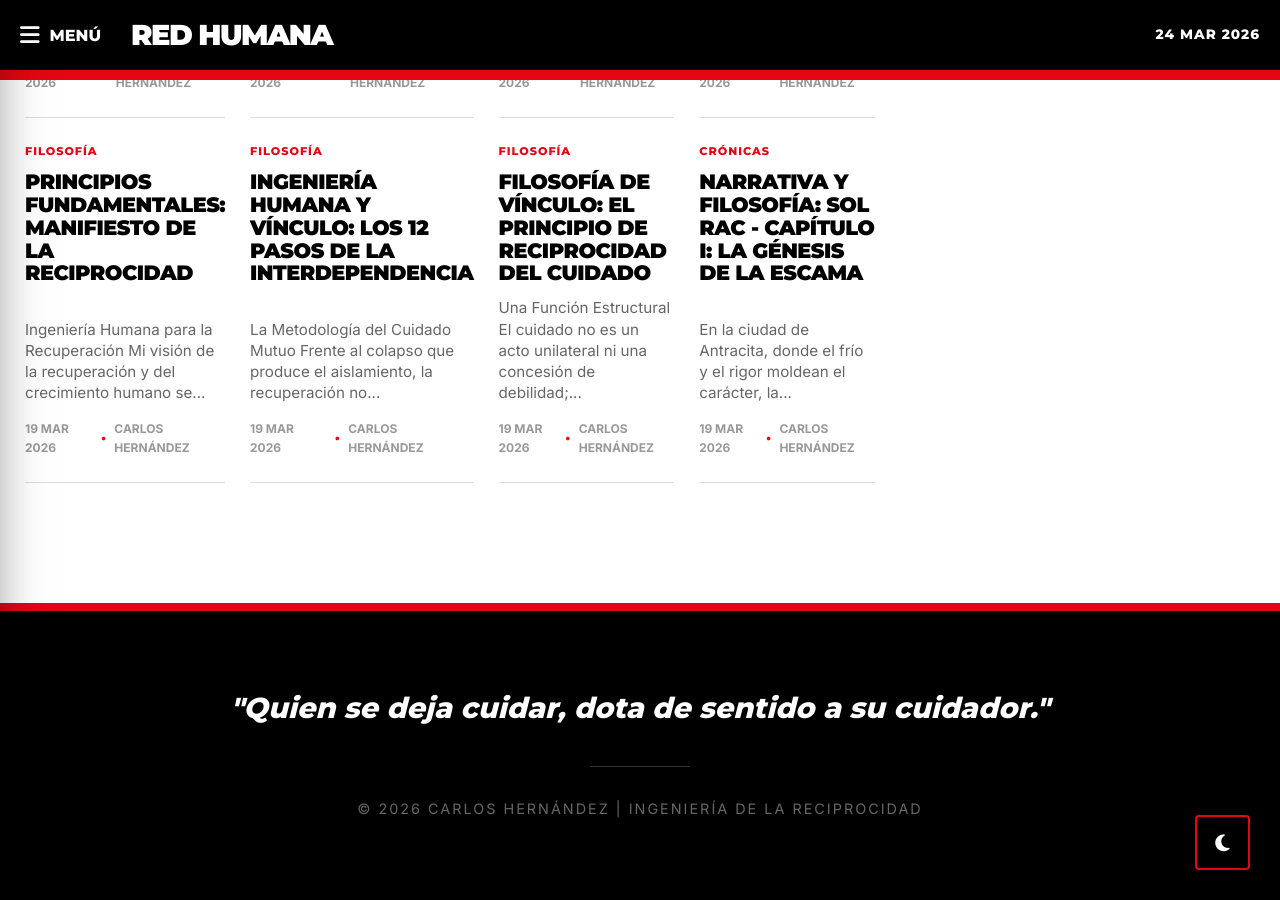
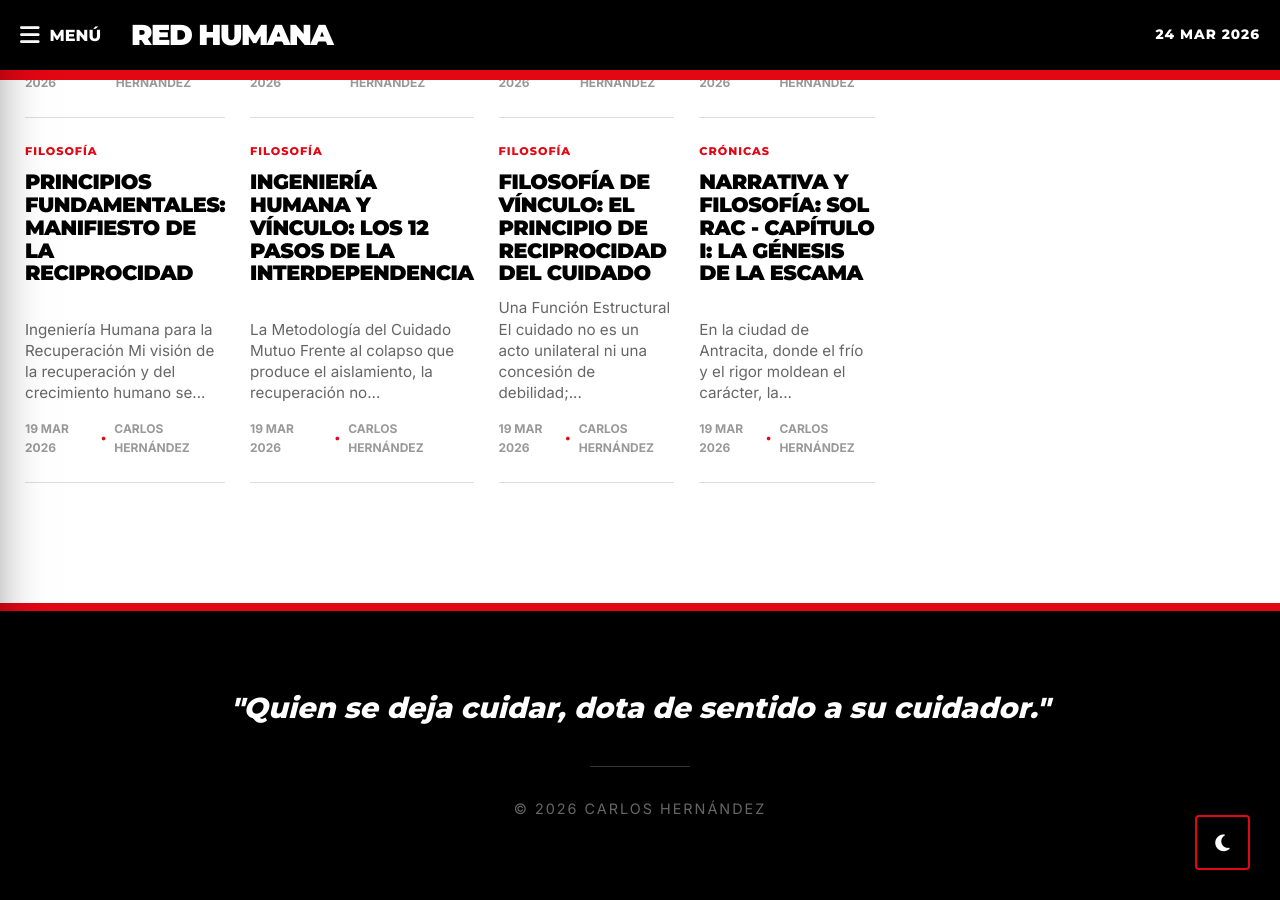
Before and after one commit to cafrhein/muro, a Jekyll site: the page built from index.html, in a window 1280 px wide and 900 px high, scrolled down 585 px. Built offline with Jekyll 4.4.1, drawn with Linux system fonts in a browser that asks for light colours.

Commit message:
Update default.html

```diff
--- a/_layouts/default.html
+++ b/_layouts/default.html
@@ -94,7 +94,7 @@
             <div style="height: 1px; background: #333; width: 100px; margin: 0 auto 30px auto;"></div>
 
             <p style="font-family: 'Inter', sans-serif; font-size: 0.9rem; color: #666; text-transform: uppercase; letter-spacing: 2px;">
-                &copy; {{ 'now' | date: "%Y" }} Carlos Hernández | Ingeniería de la Reciprocidad
+                &copy; {{ 'now' | date: "%Y" }} Carlos Hernández
             </p>
         </div>
     </footer>
```
